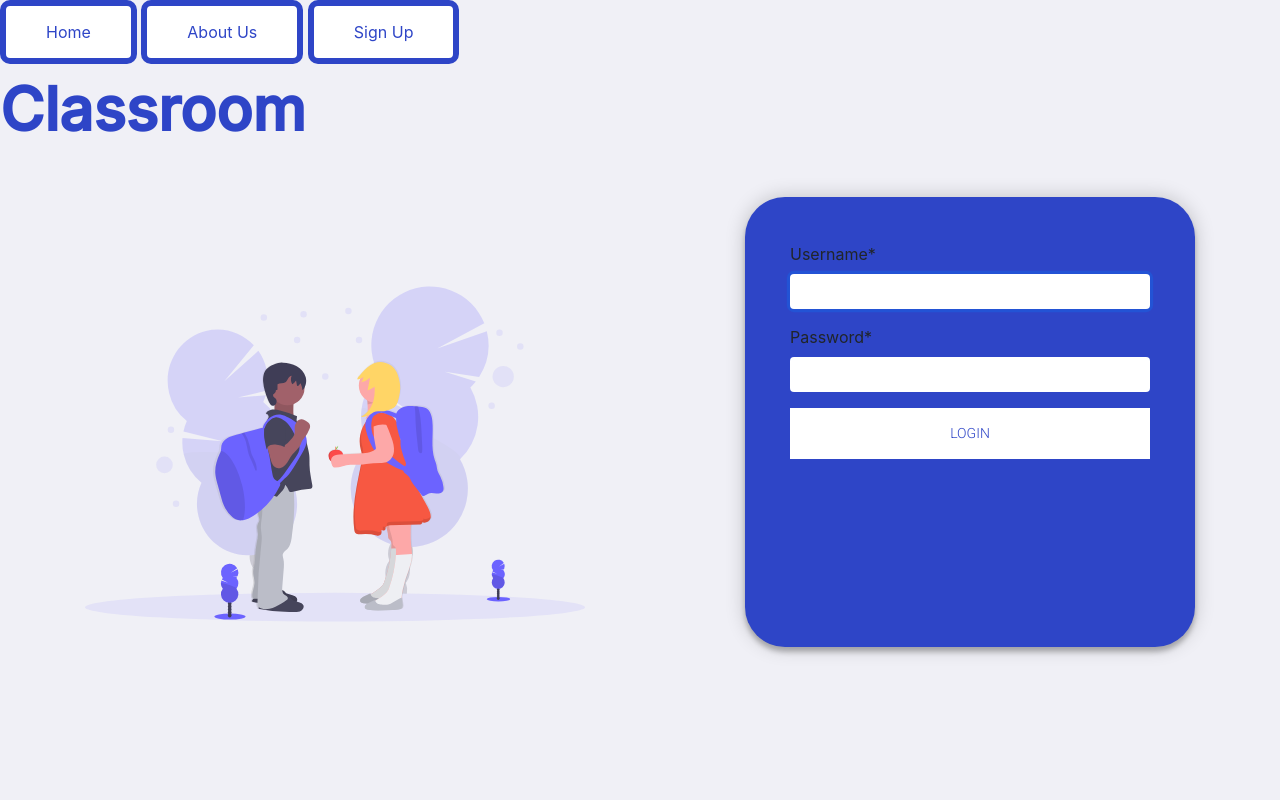
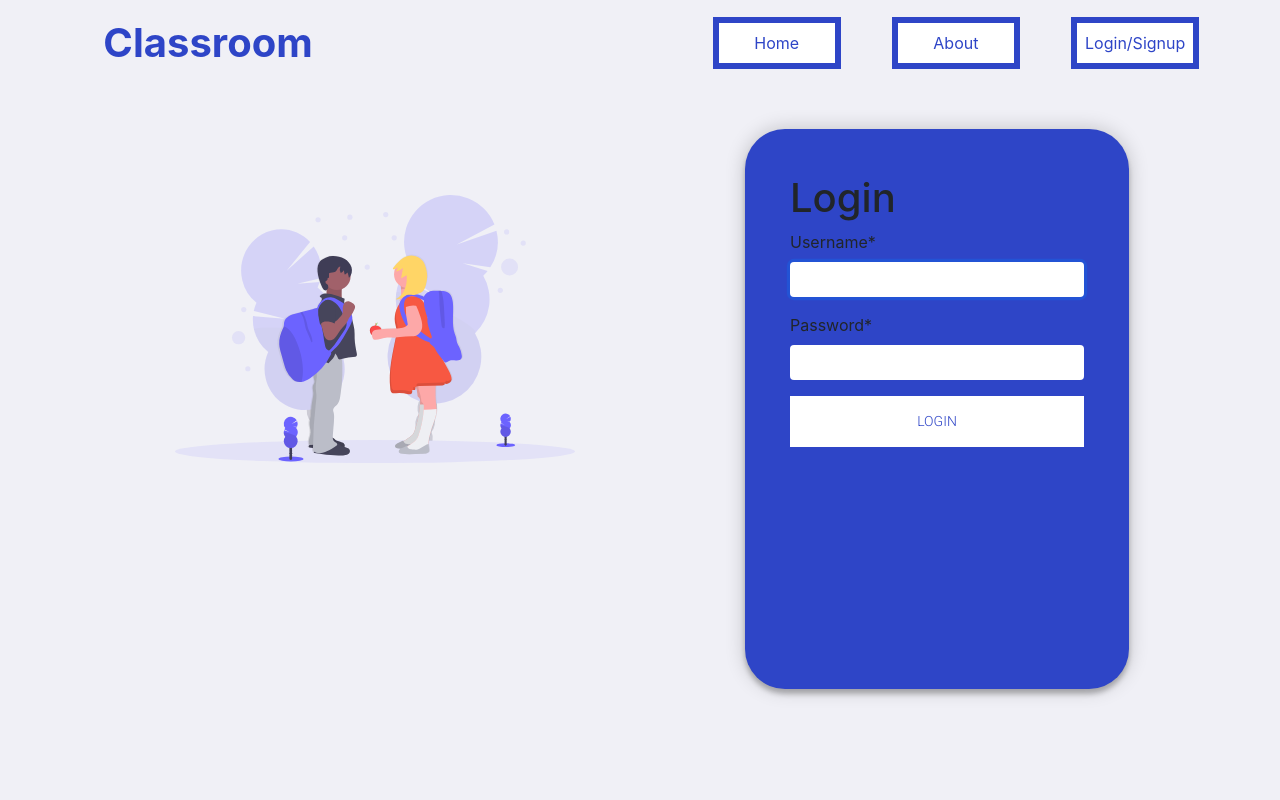
Before and after one commit to Aafiya-H/Classroom, a Django app: page /login/ in a window 1280 px wide. Run offline with Django 3.2, Linux system fonts and the light colour scheme; some libraries are stand-ins or nearby versions.

Commit message:
Login and Register pages updated

```diff
--- a/base/templates/base/base.html
+++ b/base/templates/base/base.html
@@ -18,11 +18,15 @@
     </div>
     <div class="container">
         <div class="row">
-            <div class="col-md">
-                <img src="{% static 'images/boy_and_girl.svg' %}" alt="Boy and Girl" width="500" height="600">
+            <!-- <div class="col-md"> -->
+                <!-- <img src="{% static 'images/boy_and_girl.svg' %}" alt="Boy and Girl" width="500" height="600"> -->
+            <!-- </div> -->
+            <div class="col-md-6">
+                {% block content_left %}
+                {% endblock %}
             </div>
-            <div class="col-md">
-                {% block content %}
+            <div class="col-md-6">
+                {% block content_right %}
                 {% endblock %}
             </div>
         </div>
--- a/base/templates/base/login.html
+++ b/base/templates/base/login.html
@@ -7,15 +7,49 @@
 {% endblock %}
 
 {% block navbar %}
-    <button class="mybtn myinfo">Home</button>
+<nav class="navbar navbar-expand-lg navbar-light navbar_custom">
+    <a class="navbar-brand" href="#" style="font-size:250% !important; color:#2e45c7 !important; margin-left: 7%; margin-right: 30%"><b>Classroom</b></a>
+    <div class="collapse navbar-collapse" id="navbarSupportedContent">
+        <ul class="navbar-nav mr-auto">
+          <li class="nav-item">
+            <a class="nav-link mybtn myinfo" href="#">Home</a>
+          </li>
+          <li class="nav-item">
+            <a class="nav-link mybtn myinfo" href="#">About</a>
+          </li>
+          <li class="nav-item active">
+            <a class="nav-link mybtn myinfo" href="#">Login/Signup<span class="sr-only">(current)</span></a>
+          </li>
+        </ul>
+          <!-- <li class="nav-item dropdown">
+            <a class="nav-link dropdown-toggle" href="#" id="navbarDropdown" role="button" data-toggle="dropdown" aria-haspopup="true" aria-expanded="false">
+              Dropdown
+            </a>
+            <div class="dropdown-menu" aria-labelledby="navbarDropdown">
+              <a class="dropdown-item" href="#">Action</a>
+              <a class="dropdown-item" href="#">Another action</a>
+              <div class="dropdown-divider"></div>
+              <a class="dropdown-item" href="#">Something else here</a>
+            </div>
+          </li> -->
+    </div>
+    <!-- <button class="mybtn myinfo">Home</button>
     <button class="mybtn myinfo">About Us</button>
-    <button class="mybtn myinfo">Sign Up</button>
-    <a class="mynavbar-logo">Classroom</a>
+    <button class="mybtn myinfo">Sign Up</button> -->
+</nav>
 {% endblock %}
 
-{% block content %}
+{% block content_left %}
+    <div class="login-page">
+        <img src="{% static 'images/boy_and_girl.svg' %}" alt="Boy and Girl" width="400" height="400">
+    </div>
+{% endblock %}
+
+{% block content_right %}
     <div class="login-page">
         <div class="myform">
+          <h1>Login</h1>
+
         <!-- <form class="login-form">
             <input type="text" placeholder="username"/>
             <input type="password" placeholder="password"/>
--- a/static/css/form.css
+++ b/static/css/form.css
@@ -18,8 +18,8 @@
   margin: 0 auto 100px;
   padding: 45px;
   /* text-align: center; */
-  height: 450px;
-  width:450px;
+  height: 70vh;
+  width:30vw;
   border-radius: 40px;
   box-shadow: 0 0 20px 0 rgba(0, 0, 0, 0.2), 0 5px 5px 0 rgba(0, 0, 0, 0.24);
 }
--- a/static/css/main.css
+++ b/static/css/main.css
@@ -1,7 +1,7 @@
 @import url('https://fonts.googleapis.com/css2?family=Inter:wght@500&display=swap');
 .mytopnav{
-    float:right;
-    padding-right: 30px;
+    /* float:right; */
+    /* padding-right: 30px; */
     max-width:100%;
 }
 /*
@@ -21,20 +21,23 @@ body{
 }
 
 .mybtn {
-    border: 6px solid black;
-    background-color: white;
-    border-radius: 10px;
-    color: black;
-    padding: 14px 28px;
-    font-size: 16px;
-    cursor: pointer;
-    padding-left:40px;
-    padding-right:40px;
+    border: 6px solid black !important;
+    border-color: #2e45c7 !important;
+    /* border-radius: 20px !important; */
+    color: black !important;
+    width: 10vw;
+    /* padding: 14px 28px !important; */
+    font-size: 16px !important;
+    cursor: pointer !important;
+    margin-left: 2vw;
+    margin-right: 2vw;
+    text-align: center;
+    /* float: right; */
 }
 
 .myinfo {
-    border-color: #2e45c7;
-    color: #2e45c7
+    background: white !important;
+    color: #2e45c7 !important;
 }
 
 .myinfo:hover {
@@ -51,3 +54,7 @@ body{
     font-weight: 900;
     font-family:  'Inter', sans-serif;
 }
+
+.navbar_custom{
+    background-color: #f0f0f6 !important;
+}
```
Also changed, not shown: base/templates/base/register.html (+36 -4 lines).
